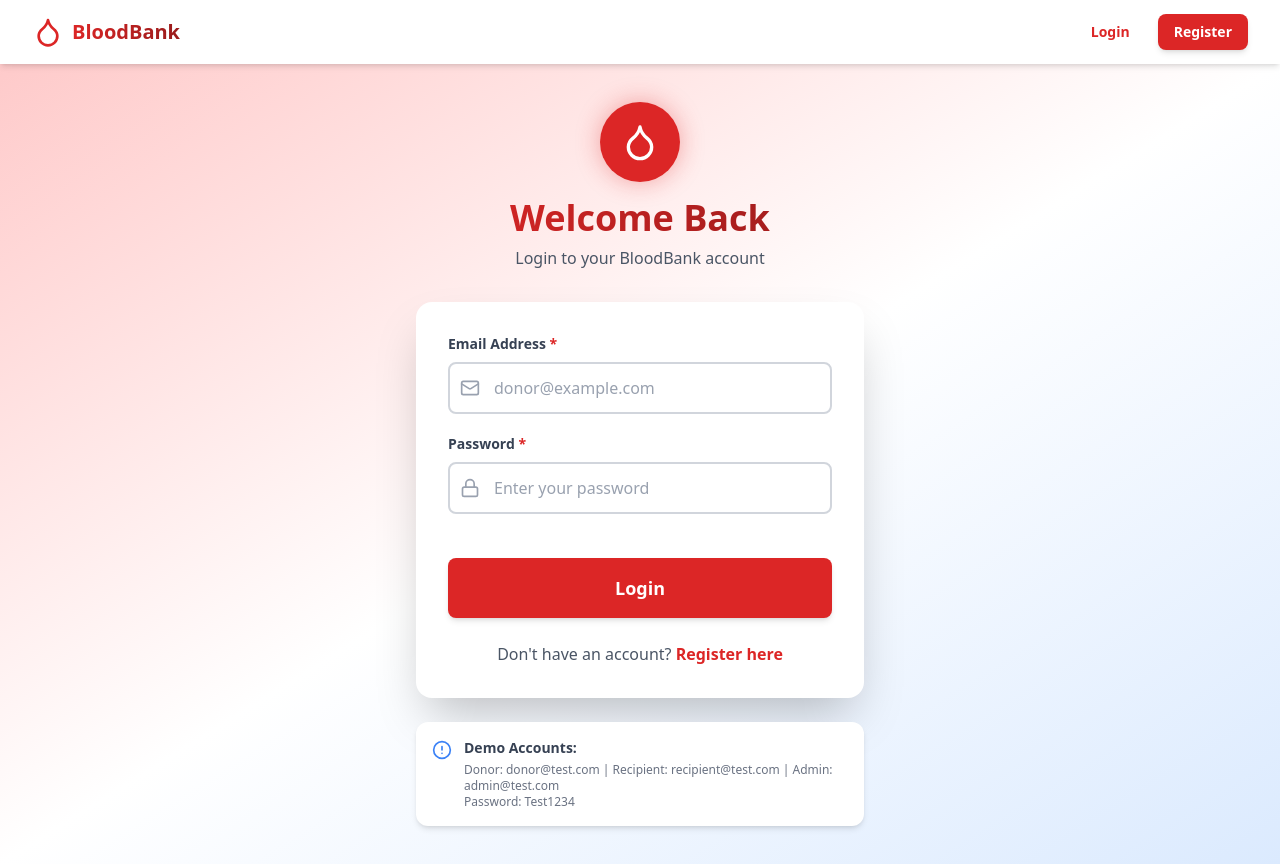
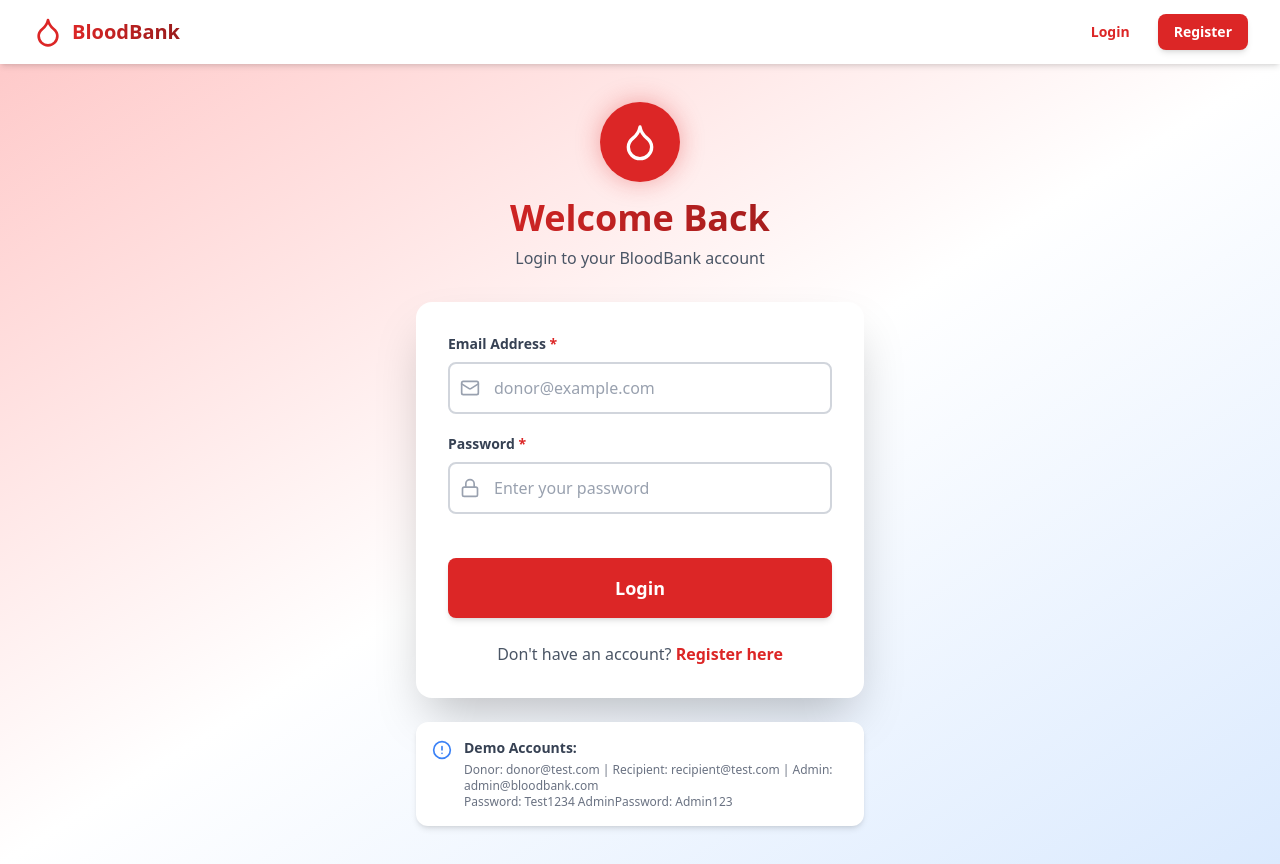
Before and after one commit to Shalomhatesjavascript/online-blood-donation-management-system, a React app in the folder frontend/: page /login in a window 1280 px wide. Built offline with nearby package versions, Linux system fonts and the light colour scheme; the HTML template or start-up script is replaced by a standard one.

Commit message:
changed demo account logins on login page

```diff
--- a/frontend/src/pages/auth/Login.jsx
+++ b/frontend/src/pages/auth/Login.jsx
@@ -166,9 +166,9 @@ const Login = () => {
                 <span className="font-semibold">Demo Accounts:</span>
               </p>
               <p className="text-xs text-gray-500 mt-1">
-                Donor: donor@test.com | Recipient: recipient@test.com | Admin: admin@test.com
+                Donor: donor@test.com | Recipient: recipient@test.com | Admin: admin@bloodbank.com
               </p>
-              <p className="text-xs text-gray-500">Password: Test1234</p>
+              <p className="text-xs text-gray-500">Password: Test1234 AdminPassword: Admin123</p>
             </div>
           </div>
         </div>
```
